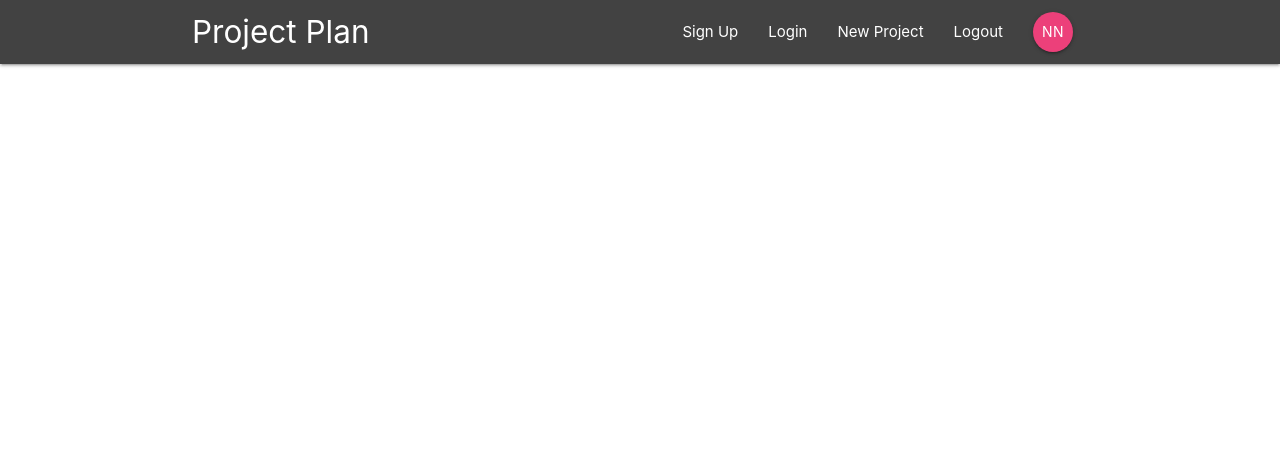
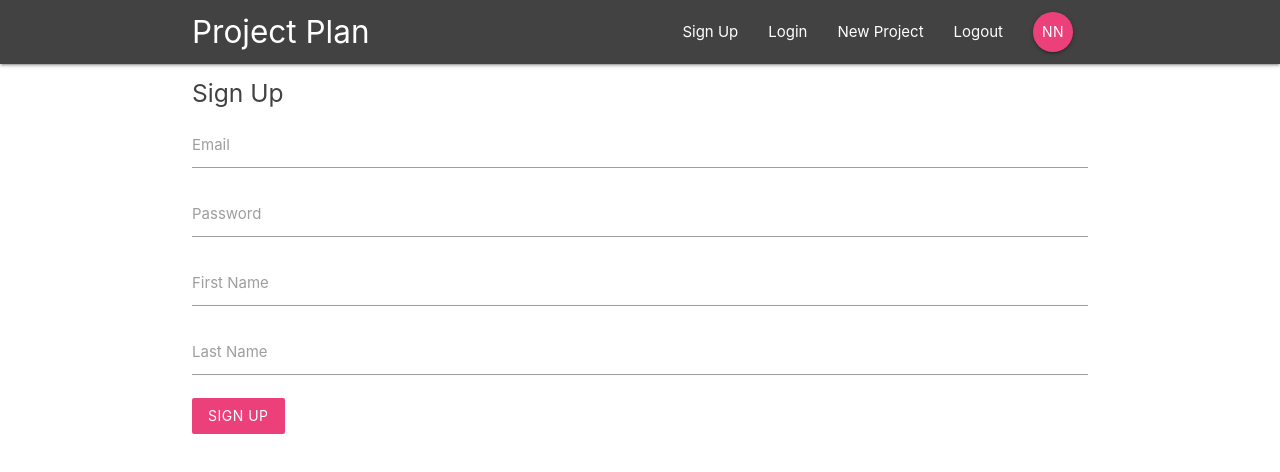
Before and after one commit to shishircse06/reactReduxProjectManager, a React (Create React App) app: page /signup in a window 1280 px wide. Shown: the top 472 px of the page. Built offline with nearby package versions, Linux system fonts and the light colour scheme.

Commit message:
signin and signup page

```diff
--- a/public/index.html
+++ b/public/index.html
@@ -43,5 +43,9 @@
       To begin the development, run `npm start` or `yarn start`.
       To create a production bundle, use `npm run build` or `yarn build`.
     -->
+    <!-- Compiled and minified JavaScript -->
+    <script src="https://cdnjs.cloudflare.com/ajax/libs/materialize/1.0.0/js/materialize.min.js"></script>
+
+
   </body>
 </html>
--- a/src/App.js
+++ b/src/App.js
@@ -3,6 +3,8 @@
 import Navbar from './components/layout/Navbar'
 import Dashboard from './components/dashboard/Dashboard'
 import ProjectDetails from './components/projects/ProjectDetails'
+import Signin from './components/auth/Signin'
+import Signup from './components/auth/Signup'
 
 function App() {
   return (
@@ -12,6 +14,8 @@
 	      <Switch>
 	      	<Route exact path='/' component={Dashboard} />
 	      	<Route path='/project/:id' component={ProjectDetails} />
+	      	<Route path='/signin' component={Signin} />
+	      	<Route path='/signup' component={Signup} />
 	      </Switch>
 	    </div>
     </BrowserRouter>
--- a/src/components/auth/Signin.js
+++ b/src/components/auth/Signin.js
@@ -0,0 +1,39 @@
+import React, { Component } from 'react'
+
+class Signin extends Component {
+  state = {
+    email: '',
+    password: ''
+  }
+  handleChange = (e) => {
+    this.setState({
+      [e.target.id]: e.target.value
+    })
+  }
+  handleSubmit = (e) => {
+    e.preventDefault();
+    console.log(this.state);
+  }
+  render() {
+    return (
+      <div className="container">
+        <form className="white" onSubmit={this.handleSubmit}>
+          <h5 className="grey-text text-darken-3">Sign In</h5>
+          <div className="input-field">
+            <label htmlFor="email">Email</label>
+            <input type="email" id='email' onChange={this.handleChange} />
+          </div>
+          <div className="input-field">
+            <label htmlFor="password">Password</label>
+            <input type="password" id='password' onChange={this.handleChange} />
+          </div>
+          <div className="input-field">
+            <button className="btn pink lighten-1 z-depth-0">Login</button>
+          </div>
+        </form>
+      </div>
+    )
+  }
+}
+
+export default Signin
--- a/src/components/auth/Signup.js
+++ b/src/components/auth/Signup.js
@@ -0,0 +1,49 @@
+import React, { Component } from 'react'
+
+class Signup extends Component {
+  state = {
+    email: '',
+    password: '',
+    firstName: '',
+    lastName: '',
+  }
+  handleChange = (e) => {
+    this.setState({
+      [e.target.id]: e.target.value
+    })
+  }
+  handleSubmit = (e) => {
+    e.preventDefault();
+    console.log(this.state);
+  }
+  render() {
+    return (
+      <div className="container">
+        <form className="white" onSubmit={this.handleSubmit}>
+          <h5 className="grey-text text-darken-3">Sign Up</h5>
+          <div className="input-field">
+            <label htmlFor="email">Email</label>
+            <input type="email" id='email' onChange={this.handleChange} />
+          </div>
+          <div className="input-field">
+            <label htmlFor="password">Password</label>
+            <input type="password" id='password' onChange={this.handleChange} />
+          </div>
+          <div className="input-field">
+            <label htmlFor="firstName">First Name</label>
+            <input type="text" id='firstName' onChange={this.handleChange} />
+          </div>
+          <div className="input-field">
+            <label htmlFor="lastName">Last Name</label>
+            <input type="text" id='lastName' onChange={this.handleChange} />
+          </div>
+          <div className="input-field">
+            <button className="btn pink lighten-1 z-depth-0">Sign Up</button>
+          </div>
+        </form>
+      </div>
+    )
+  }
+}
+
+export default Signup
```
